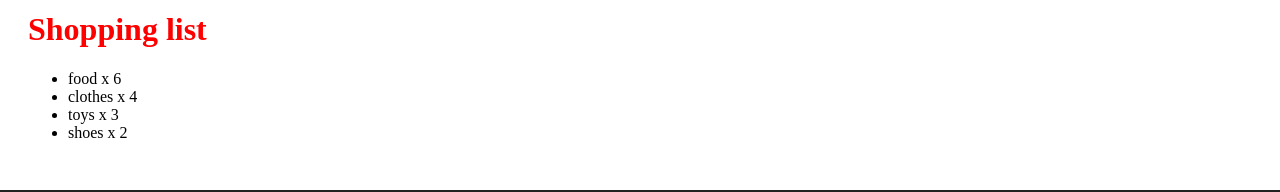
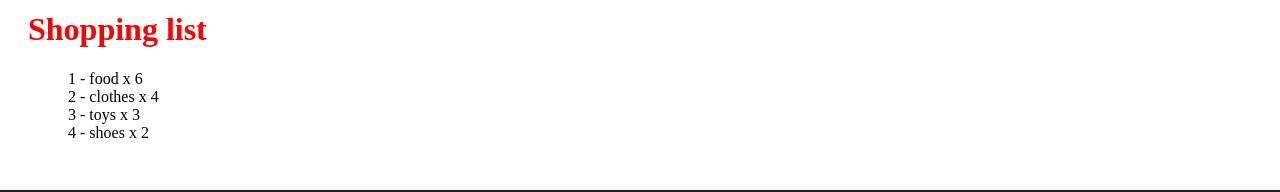
Before and after one commit to bismark66/Rapidapi-svelte, a SvelteKit app: page / in a window 1280 px wide. Shown: the part 486-678 px from the top of the page. Built offline with nearby package versions, Linux system fonts and the light colour scheme.

Commit message:
introducing index to each

```diff
--- a/src/routes/+page.svelte
+++ b/src/routes/+page.svelte
@@ -89,7 +89,7 @@ let items=[{name:"food",qty:6},{name:"clothes",qty:4},{name:"toys",qty:3},{name:
 <!-- Rendering a list of items using each statement -->
 <h1>Shopping list</h1>
 <ul>
-	{#each items as item}
-		<li>{item.name} x {item.qty}</li>
+	{#each items as item, i}
+		<li style="list-style: none;">{i+1	 } - {item.name} x {item.qty}</li>
 	{/each}
 </ul>
```
